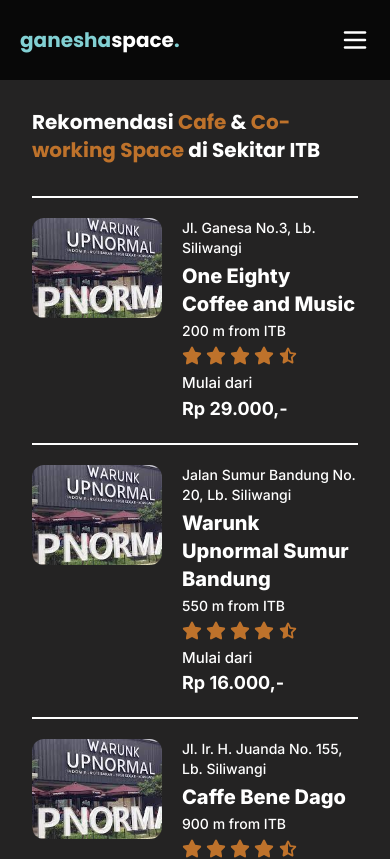
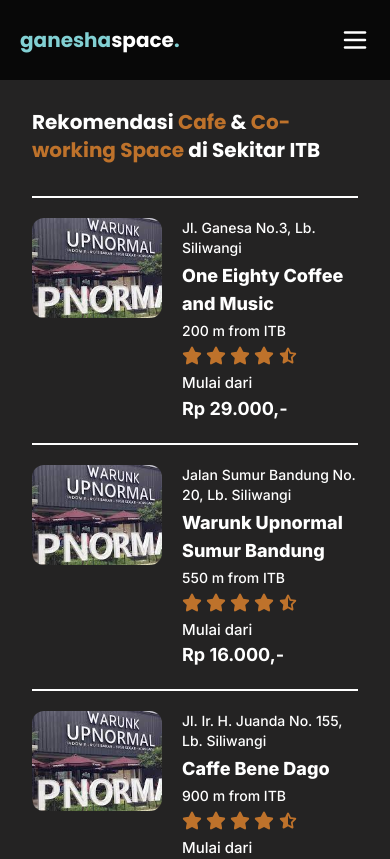
Before and after one commit to dewodt/Milestone02_K19, a Next.js app: page /cafe in a window 390 px wide. Shown: the top 859 px of the page. Built offline with nearby package versions, Linux system fonts and the light colour scheme.

Commit message:
feat(cafe): Change font size on mobile title

```diff
--- a/components/CafeList.tsx
+++ b/components/CafeList.tsx
@@ -65,7 +65,7 @@
         <div className="flex flex-1 text-white gap-0.5 lg:gap-1 flex-col font-inter font-medium">
           {/* Cafe address and title */}
           <h3 className="text-sm lg:text-base mb-0.5 lg:mb-1">{address}</h3>
-          <h2 className="text-xl lg:text-2xl font-extrabold">{title}</h2>
+          <h2 className="text-lg lg:text-2xl font-extrabold">{title}</h2>
 
           {/* Cafe type and distance from ITB */}
           <div className="flex flex-col gap-[1px] text-sm lg:text-base">
```
